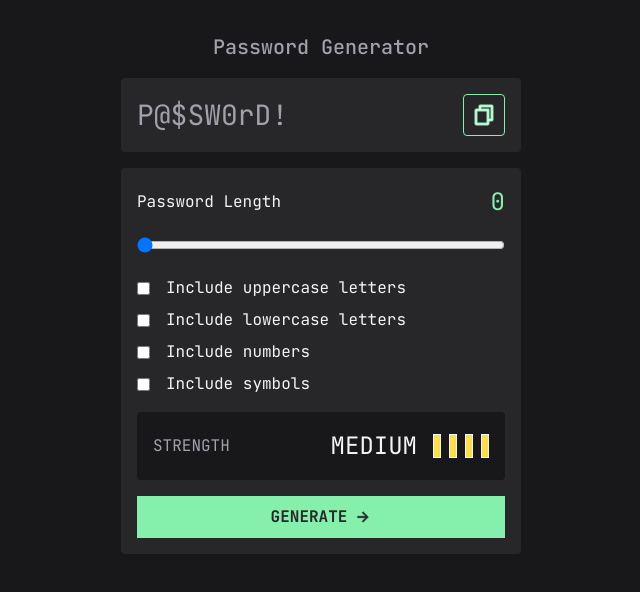
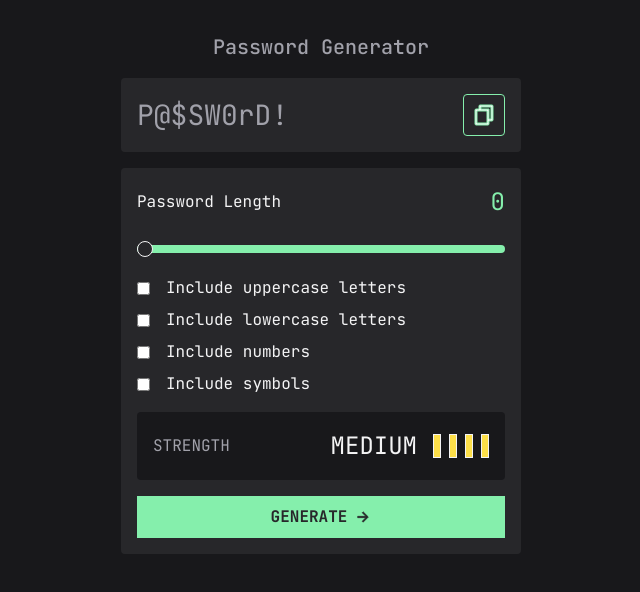
Before and after one commit to programmingenjoyer219/fem-password-generator, a SvelteKit app: page / in a window 1280 px wide. Shown: the top 592 px of the page, without its empty margins (319-959 px from the left). Built offline with nearby package versions, Linux system fonts and the light colour scheme.

Commit message:
Add custom styles for input:range.
- Add custom styles for the range input element. This sets up custom thumb and trackbar colors.
- This is done to visually match the range input element with the one in design.

```diff
--- a/src/app.css
+++ b/src/app.css
@@ -31,6 +31,25 @@
 	--text-xl: 1.75rem;
 }
 
+.range-slider {
+	@apply bg-primary h-2 w-full appearance-none rounded-lg;
+
+	/* Chrome & Safari */
+	&::-webkit-slider-thumb {
+		@apply bg-dark-400 h-4 w-4 cursor-pointer appearance-none rounded-full border;
+	}
+
+	/* Firefox */
+	&::-moz-range-thumb {
+		@apply bg-dark-400 h-4 w-4 cursor-pointer rounded-full;
+	}
+
+	/* Track styling for Firefox */
+	&::-moz-range-track {
+		@apply bg-primary h-2 rounded-lg;
+	}
+}
+
 body {
 	@apply bg-dark-500 text-light-300 min-h-dvh font-mono;
 }
```
